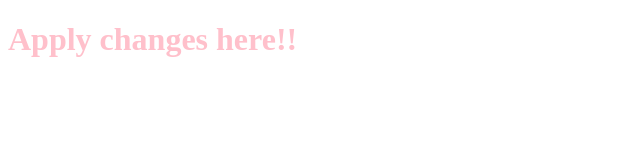
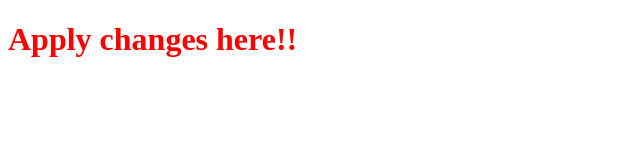
Before and after one commit to OpheLiaxx/standalone, a website: page src/index.html in a window 1280 px wide. Shown: the whole page, without its empty margins (0-640 px from the left). Drawn offline with nearby package versions, Linux system fonts and the light colour scheme; files that its build step writes are made by us from their sources.

Commit message:
2nd deploy

```diff
--- a/src/scss/main.scss
+++ b/src/scss/main.scss
@@ -1,4 +1,4 @@
-$header-color: pink;
+$header-color: red;
 
 h1 {
   color: $header-color;
```
